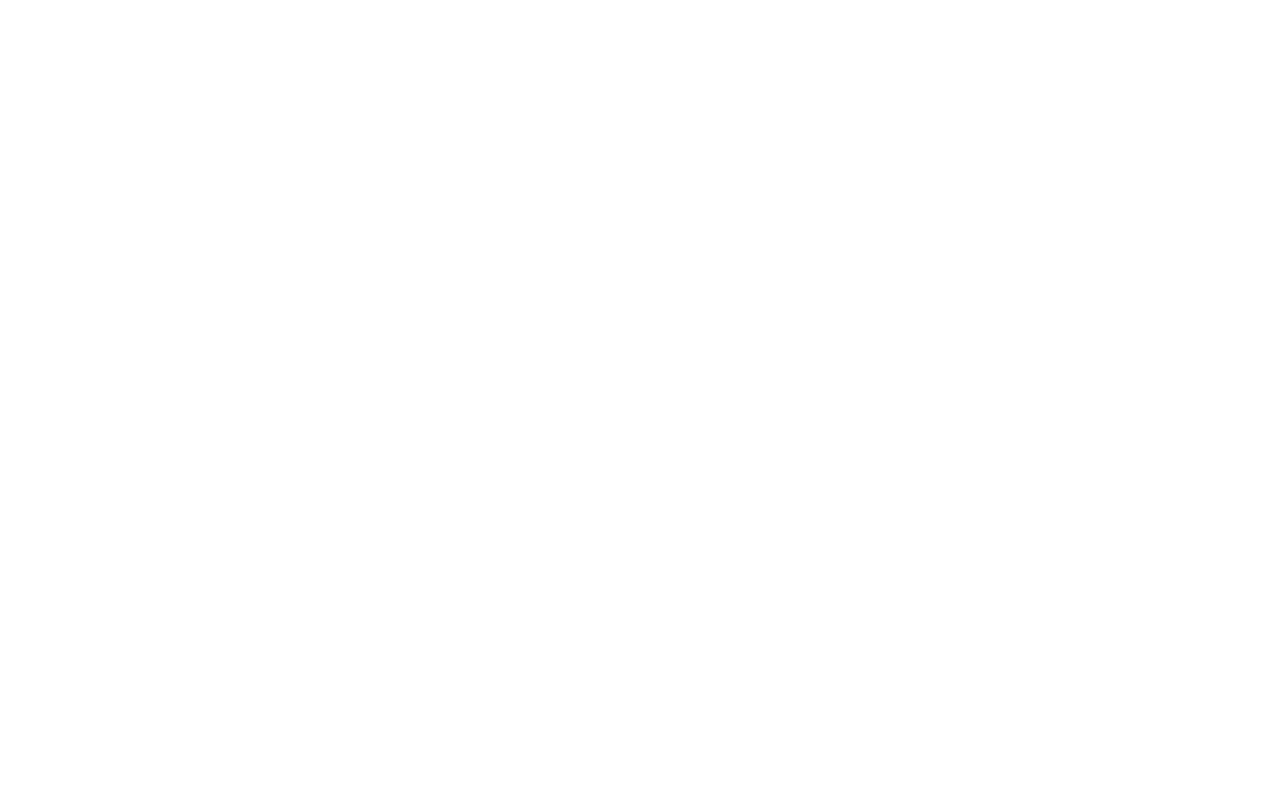
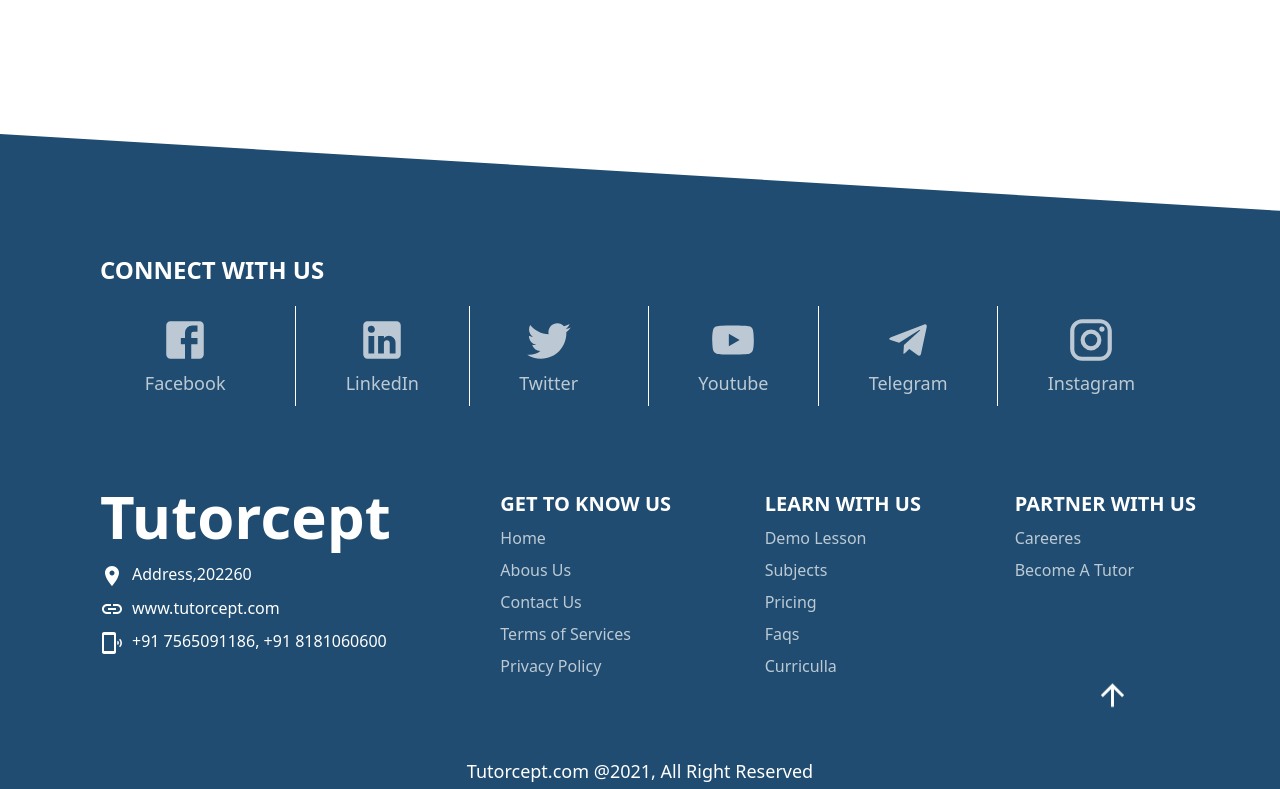
Before and after one commit to ati07/Tutorcept, a Next.js app: page /pricing in a window 1280 px wide. Shown: the part 462-1251 px from the top of the page. Before the commit the page ends 800 px from the top, so only its background shows below. Built offline with nearby package versions, Linux system fonts and the light colour scheme.

Commit message:
15th commit

```diff
--- a/component/Banner.js
+++ b/component/Banner.js
@@ -4,8 +4,8 @@
     return (
         <div className="banner flex justify-center align-center bg-banner h-[600px] .bg-center w-full object-cover">
             <div className="w-full text-center">
-                <h1 className='text-8xl text-white mt-48 '>{Title}</h1>
-                <h1 className='text-5xl text-white mt-5'>Instant online tutoring</h1>
+                <h1 className='mt-56 text-white text-8xl '>Simplifying Concepts <br/></h1>
+                <h1 className='mt-5 text-5xl text-white'>By Online Tutoring...</h1>
             </div>
         </div>
     )
--- a/component/CurriculumSlider.js
+++ b/component/CurriculumSlider.js
@@ -31,7 +31,7 @@
     const board = ['/Board/UP.jpg','/Board/Bihar.jpg','/Board/CBSE.jpg','/Board/IB.jpg',
                     '/Board/ICSE.jpg','/Board/IGCSE.jpg','/Board/NIOP.jpg']
   return (
-    <div className="c_slider  justify-center items-center bg-[#d6dce2] w-full h-[1000px] mt-[-150px]">
+    <div className="c_slider  justify-center items-center bg-[#d6dce2] w-full h-[1000px] mt-[-180px]">
       <div className="grid grid-cols-12 gap-4 px-4 mt-52">
 
       <div data-aos="fade-right" className="col-span-6">
--- a/component/Footer.js
+++ b/component/Footer.js
@@ -10,6 +10,10 @@
 import WebIcon from '@material-ui/icons/Web';
 import ArrowUpwardIcon from '@material-ui/icons/ArrowUpward';
 import PhonelinkRingIcon from '@material-ui/icons/PhonelinkRing';
+import {BsLink45Deg} from 'react-icons/fa';
+import LinkIcon from '@material-ui/icons/Link';
+import LocationOnIcon from '@material-ui/icons/LocationOn';
+
 const useStyles = makeStyles({
   root: {
 
@@ -68,17 +72,17 @@
   const classes = useStyles();
   return (
     <div className="relative z-10 footer flex flex-col justify-center align-center w-full h-auto bg-[#1f4c70]">
-      <div className="flex justify-between lg:mt-10 mt-10 lg:px-20 text-white w-full">
-        <div className="px-2 lg:px-5 w-full mt-20">
-          <h1 className="font-bold lg:text-2xl text-1xl pb-3">
+      <div className="flex justify-between w-full mt-10 text-white lg:mt-10 lg:px-20">
+        <div className="w-full px-2 mt-20 lg:px-5">
+          <h1 className="pb-3 font-bold lg:text-2xl text-1xl">
             CONNECT WITH US
           </h1>
 
-          <div className="w-full flex justify-between items-center">
-            <div className="flex justify-around mt-2 items-center w-full">
+          <div className="flex items-center justify-between w-full">
+            <div className="flex items-center justify-around w-full mt-2">
               <Link href="">
                 <a href='https://www.facebook.com/tutorcept' target="_blank" rel="noreferrer">
-                  <div className="lg px-10 items-center flex flex-col mr-5 opacity-70 hover:opacity-100 text-lg">
+                  <div className="flex flex-col items-center px-10 mr-5 text-lg lg opacity-70 hover:opacity-100">
                     <FacebookIcon fontSize="large" /> <span className='mt-1'>Facebook</span>
                   </div>
                 </a>
@@ -86,7 +90,7 @@
               <div className='w-[1px] h-[100px] bg-white'></div>
               <Link href="">
                 <a href='https://www.linkedin.com/company/tutorcept' target="_blank" rel="noreferrer">
-                  <div className="lg px-10 flex justify-center flex-col items-center opacity-70 hover:opacity-100 text-lg">
+                  <div className="flex flex-col items-center justify-center px-10 text-lg lg opacity-70 hover:opacity-100">
                     <LinkedInIcon fontSize="large" /> <span className='mt-1' >LinkedIn</span>
                   </div>
                 </a>
@@ -95,7 +99,7 @@
 
               <Link href="">
                 <a href='https://twitter.com/tutorcept' target="_blank" rel="noreferrer">
-                  <div className="lg px-10 flex flex-col justify-center mr-5 items-center opacity-70 hover:opacity-100 text-lg">
+                  <div className="flex flex-col items-center justify-center px-10 mr-5 text-lg lg opacity-70 hover:opacity-100">
                     <TwitterIcon fontSize="large" /> <span className='mt-1'>Twitter</span>
                   </div>
                 </a>
@@ -104,7 +108,7 @@
 
               <Link href="">
                 <a href='https://www.youtube.com/channel/UC3iY0YCVHD7UwqZqlDYpEQw' target="_blank" rel="noreferrer">
-                  <div className="lg px-10 flex flex-col justify-center items-center opacity-70 hover:opacity-100 text-lg">
+                  <div className="flex flex-col items-center justify-center px-10 text-lg lg opacity-70 hover:opacity-100">
                     <YouTubeIcon classes={{root: classes.root}} /> <span className='mt-1'>Youtube</span>
                   </div>
                 </a>
@@ -112,7 +116,7 @@
               <div className='w-[1px] h-[100px] bg-white'></div>
               <Link href="">
                 <a a href='https://t.me/tutorcept' target="_blank" rel="noreferrer">
-                  <div className="lg px-10 flex flex-col justify-center items-center opacity-70 hover:opacity-100 text-lg">
+                  <div className="flex flex-col items-center justify-center px-10 text-lg lg opacity-70 hover:opacity-100">
                     <TelegramIcon classes={{root: classes.root}} /> <span className='mt-1'>Telegram</span>
                   </div>
                 </a>
@@ -121,7 +125,7 @@
 
               <Link href="">
                 <a href='https://www.instagram.com/tutorcept' target="_blank" rel="noreferrer">
-                  <div className="lg px-10 flex flex-col justify-center items-center opacity-70 hover:opacity-100 text-lg">
+                  <div className="flex flex-col items-center justify-center px-10 text-lg lg opacity-70 hover:opacity-100">
                     <InstagramIcon fontSize="large" classes={{root: classes.root}}/> <span className='mt-1'>Instagram</span>
                   </div>
                 </a>
@@ -130,14 +134,14 @@
             {/* <div className="flex justify-between mt-2 align-left">
               <Link href="">
                 <a>
-                  <div className="flex justify-center mr-5 align-center opacity-70 hover:opacity-100 text-lg">
+                  <div className="flex justify-center mr-5 text-lg align-center opacity-70 hover:opacity-100">
                     <TwitterIcon fontSize="large"/> <span className='mt-1'>Twitter</span>
                   </div>
                 </a>
               </Link>
               <Link href="">
                 <a>
-                  <div className="flex justify-center align-center opacity-70 hover:opacity-100 text-lg">
+                  <div className="flex justify-center text-lg align-center opacity-70 hover:opacity-100">
                     <YouTubeIcon fontSize="large" /> <span className='mt-1'>Youtube</span>
                   </div>
                 </a>
@@ -148,51 +152,51 @@
 
         {/* {footerContent.map((item, i) => (
           <div key={i} className="px-1">
-            <h2 key={i} className="text-xl font-bold py-1 ">{item.Title}</h2>
+            <h2 key={i} className="py-1 text-xl font-bold ">{item.Title}</h2>
             {item["pages"].map((pg, j) => (
-              <p key={j} className="opacity-70 hover:font-bold hover:opacity-100 leading-6 lg:leading-8 text-aqua font-thin text-sm lg:text-base">
+              <p key={j} className="text-sm font-thin leading-6 opacity-70 hover:font-bold hover:opacity-100 lg:leading-8 text-aqua lg:text-base">
                 <Link href="/">{pg}</Link>
               </p>
             ))}
           </div>
         ))} */}
       </div>
-      <div className="flex justify-between lg:mt-20 mt-10 lg:px-20 text-white w-full">
+      <div className="flex justify-between w-full mt-10 text-white lg:mt-20 lg:px-20">
         <div className="px-2 lg:px-5">
-          <h1 className="font-bold lg:text-6xl text-5xl pb-3">Tutorcept</h1>
-          {/* <p className="opacity-70 py-3 leading-6 font-thin text-sm lg:text-base">
+          <h1 className="pb-3 text-5xl font-bold lg:text-6xl">Tutorcept</h1>
+          {/* <p className="py-3 text-sm font-thin leading-6 opacity-70 lg:text-base">
             Terms of Service | Privacy Policy
           </p> */}
-          <p className="font-thin py-1 text-sm leading-9 lg:text-base">
-            <LocationCityIcon/>
+          <p className="py-1 text-sm font-thin leading-9 lg:text-base">
+            <LocationOnIcon/>
             <span className='pl-2'>Address,202260</span>
           </p>
-          <p className="font-thin py-1 text-sm leading-9 lg:text-base">
-            <WebIcon/>
+          <p className="py-1 text-sm font-thin leading-9 lg:text-base">
+            <LinkIcon/>
             <span className='pl-2'>www.tutorcept.com</span>
           </p>
-          <p className="font-thin py-1 text-sm leading-9 lg:text-base">
+          <p className="py-1 text-sm font-thin leading-9 lg:text-base">
             <PhonelinkRingIcon/>
             <span className='pl-2'>+91 7565091186, +91 8181060600</span>
           </p>
-          {/* <p className="font-thin py-1 text-sm leading-9 lg:text-base">
+          {/* <p className="py-1 text-sm font-thin leading-9 lg:text-base">
             Made in INDIA by Atiurrahman
           </p>
           <p>@2021 TutorCept, LLC</p> */}
         </div>
         {footerContent.map((item, i) => (
           <div key={i} className="px-1">
-            <h2 key={i} className="text-xl font-bold py-1 ">{item.Title}</h2>
+            <h2 key={i} className="py-1 text-xl font-bold ">{item.Title}</h2>
             {item["pages"].map((pg, j) => (
-              <p key={j} className="opacity-70 hover:font-bold hover:opacity-100 leading-6 lg:leading-8 text-aqua font-thin text-sm lg:text-base">
+              <p key={j} className="text-sm font-thin leading-6 opacity-70 hover:font-bold hover:opacity-100 lg:leading-8 text-aqua lg:text-base">
                 <Link href="/">{pg}</Link>
               </p>
             ))}
           </div>
         ))}
       </div>
-      <div onClick={scrollToTop} className='w-full text-white flex justify-end pr-[150px]'><ArrowUpwardIcon fontSize='large' className='animate-bounce cursor-pointer' /></div>
-      <div className='text-white text-xl w-full mt-10 mb-1 flex justify-center items-center'>www.tutorcept.com @2021, All Right Reserved
+      <div onClick={scrollToTop} className='w-full text-white flex justify-end pr-[150px]'><ArrowUpwardIcon fontSize='large' className='cursor-pointer animate-bounce' /></div>
+      <div className='flex items-center justify-center w-full mt-10 mb-1 text-lg text-white'>Tutorcept.com @2021, All Right Reserved
 
 
       </div>
--- a/component/Header.js
+++ b/component/Header.js
@@ -70,7 +70,7 @@
   }, []);
 
   const scrollToHw =()=>{
-    window.scrollTo(0, 800);
+    window.scrollTo(0, 700);
   }
   const handleError=()=>{
 
@@ -78,24 +78,25 @@
   return (
     <div
       className={`${
-        clr ? "fixed top-0 bg-white transition duration-700 ease-in-out header" : "absolute top-[0px]"
-      } lg:px-5 font-semibold text-base w-full flex items-center justify-between z-20`}
+        clr ? "w-full lg:pl-5 fixed top-0 bg-white transition duration-700 ease-in-out header" : "absolute top-[0px] w-[96%]"
+      } lg:py-4 border-b-[1px] border-[#ababab] font-semibold text-base flex items-center justify-between z-20`}
     >
       <div className="flex">
         <Link href="/">
+          <h1 className={clr?'text-[#1e56a0] font-bold text-3xl':'text-white font-bold text-3xl'}>Tutorcept</h1>
           {/* <div> */}
           {/* <LogoSvg width={300} height={100} fill={'red'}/> */}
           {/* <ReactLogo /> */}
           {/* </div> */}
           {/* <ReactLogo/> */}
           {/* <img src={ReactLogo} className='w-[200px] h-[80px] min-h-[100px] text-5xl white'/> */}
-          <Image
+          {/* <Image
             className="min-h-[100px] text-5xl white cursor-pointer"
             src={clr?'/logo4.png':"/Log3.png"}
             width={200}
             height={60}
             alt="logo"
-          />
+          /> */}
         </Link>
 
         <div
@@ -107,16 +108,28 @@
         >
           {HeaderItems.map((item, i) => (
             <div
-            onClick={i==2?scrollToHw:handleError}
+
               key={i}
               className={
                 clr
                   ? "lg:px-5 pl-2 m-1 uppercase text-[#1e56a0]"
                   : "lg:px-5 pl-2 m-1 uppercase text-[#fff] "
               }
-            >
+            >{i===2?
+              <button className='font-semibold uppercase' onClick={i===2?scrollToHw:handleError} >
+              {item}
+              </button>
+              :
+              <Link href={Headerlink[i]} >
+              {item}
+              </Link>
+            }
               {/* < {...Icons[i]} /> */}
-              <Link href={Headerlink[i]} >{item}</Link>
+              {/* <button onClick={i===2?scrollToHw:handleError}> */}
+              {/* <Link href={i===2?'':Headerlink[i]} >
+                {item}
+                </Link> */}
+                {/* </button> */}
             </div>
           ))}
         </div>
@@ -157,7 +170,7 @@
       >
         <DialogContent>
           <DialogContentText id="alert-dialog-slide-description">
-          <div className="grid grid-cols-12 w-full gap-y-10 gap-6 text-center">
+          <div className="grid w-full grid-cols-12 gap-6 text-center gap-y-10">
             <div  className='col-span-12'>
               <Button variant="contained" onClick={handleClose} color="secondary">
             Continue As A Student
--- a/component/WhyUs.js
+++ b/component/WhyUs.js
@@ -10,9 +10,9 @@
 })
   return (
     <div className="whyus flex flex-col items-center justify-center w-full bg-[#becdda] border-2 h-[1300px] mt-[-200px]">
-      <div className='flex flex-col relative top-[-130px] items-center'>
+      <div className='flex flex-col relative top-[-150px] items-center'>
       <div data-aos="flip-left" className="advantage flex w-[300px] pt-12 justify-center h-[250px] font-semibold bg-[#2c5698] relative top-[350px]">
-        <h1 className="text-3xl mt-6 leading-10 font-bold text-center text-white uppercase">Advantage <br/>of <br/>Tutorcept</h1>
+        <h1 className="mt-6 text-3xl font-bold leading-10 text-center text-white uppercase">Advantage <br/>of <br/>Tutorcept</h1>
       </div>
       <div className="w-full grid grid-cols-8 gap-10 gap-y-20 justify-center item-center lg:px-[150px]">
         <div data-aos="fade-right" className="w-full col-span-3 bg-white shadow-lg rounded-xl h-50 gap-y-20">
@@ -75,7 +75,7 @@
 
         </div>
       </div>
-        <div className='h-[50px] flex items-center justify-around w-full mt-10'>
+        <div className='h-[50px] flex items-center justify-around w-full mt-20'>
             <div className='whyusbutton flex px-10 text-white text-center justify-center w-[280px] h-[60px] uppercase bg-blue-600 rounded-lg'>
                 <Button className='w-full text-white'>Request A Tutor</Button>
             </div>
--- a/pages/pricing.js
+++ b/pages/pricing.js
@@ -3,6 +3,7 @@
 import Banner from '../component/Banner'
 import ComingSoon from '../component/ComingSoon'
 import WhiteHeader from "../component/WhiteHeader";
+import Footer from '../component/Footer'
 
 const pricing = () => {
     return (
@@ -11,6 +12,7 @@
             <WhiteHeader/>
 
      <ComingSoon/>
+     <Footer/>
 
         </div>
     )
```
Also changed, not shown: component/HowItWorks.js (+4 -4 lines), component/WhiteHeader.js (+12 -10 lines), public/review2.jpg (added), 1 other file (tests, documents, lock files or other folders).
